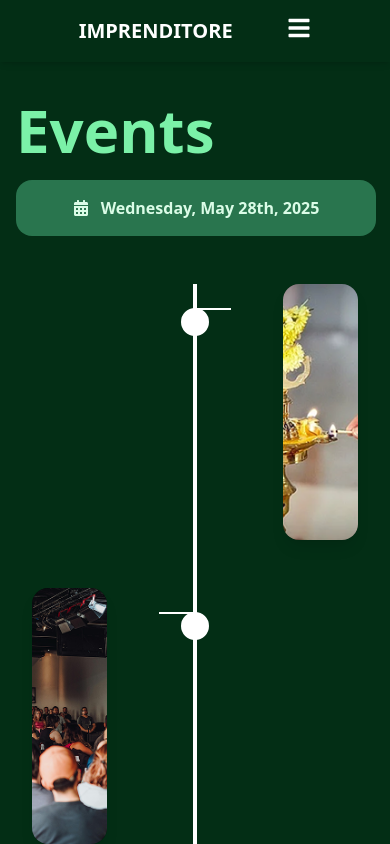
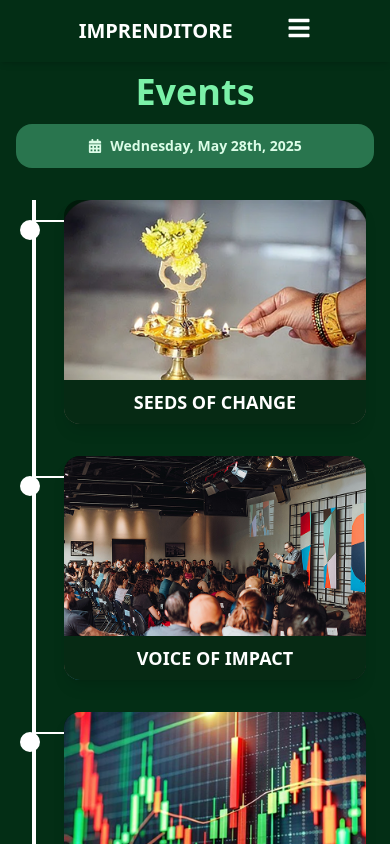
Before and after one commit to TechEcellRGPV/Imprenditore-4.0, a Next.js app: page /events in a window 390 px wide. Shown: the top 844 px of the page. Built offline with nearby package versions, Linux system fonts and the light colour scheme.

Commit message:
Resposive events page

```diff
--- a/src/app/events/page.js
+++ b/src/app/events/page.js
@@ -1,6 +1,8 @@
+"use client";
 import { FaCalendarAlt } from "react-icons/fa";
 import Header from "../../components/header";
 import Footer from "../../components/footer";
+import { useState, useEffect } from "react";
 
 const events = [
   {
@@ -87,23 +89,112 @@ const events = [
 ];
 
 export default function Events() {
+  const [flippedCards, setFlippedCards] = useState({});
+  const [isTouchDevice, setIsTouchDevice] = useState(false);
+
+  // Detect if device is touch-enabled on component mount
+  useEffect(() => {
+    const touchDevice =
+      "ontouchstart" in window || navigator.maxTouchPoints > 0;
+    setIsTouchDevice(touchDevice);
+  }, []);
+
+  const handleCardClick = (index) => {
+    if (isTouchDevice) {
+      setFlippedCards((prev) => ({
+        ...prev,
+        [index]: !prev[index],
+      }));
+    }
+  };
   return (
     <>
       <Header />
       <div className="min-h-screen bg-green-950 text-white px-4 py-10">
-        <div className="max-w-4xl mx-auto mt-15">
-          <div className="text-left mb-12">
-            <h1 className="text-6xl font-bold text-green-300">Events</h1>
+        <div className="max-w-4xl mx-auto mt-8 md:mt-15">
+          <div className="text-center md:text-left mb-8 md:mb-12">
+            <h1 className="text-4xl md:text-6xl font-bold text-green-300">
+              Events
+            </h1>
             <div
-              className="flex items-center justify-center mt-5 h-auto w-90 py-4 rounded-2xl bg-[#29754E]
-          bg-green-30 text-green-100 font-bold"
+              className="flex items-center justify-center mt-3 md:mt-5 h-auto w-full md:w-[25vmax] py-3 md:py-4 px-4 rounded-2xl bg-[#29754E]
+              bg-green-30 text-green-100 font-bold text-sm md:text-base"
             >
-              <FaCalendarAlt className="mr-3" />
+              <FaCalendarAlt className="mr-2 md:mr-3" />
               <span>Wednesday, May 28th, 2025</span>
             </div>
           </div>
 
-          <div className="relative">
+          {/* Mobile Timeline */}
+          <div className="md:hidden relative">
+            <div className="absolute left-4 top-0 bottom-0 w-1 bg-white"></div>
+
+            <div className="space-y-8">
+              {events.map((event, index) => (
+                <div key={index} className="relative pl-12 pr-2">
+                  {/* Timeline dot */}
+                  <div className="absolute left-[14px] transform -translate-x-1/2 w-5 h-5 bg-white rounded-full border-2 border-white z-20 top-5"></div>
+
+                  {/* Horizontal connector line */}
+                  <div className="absolute top-5 left-4 w-8 h-0.5 bg-white"></div>
+
+                  {/* Event card */}
+                  <div
+                    className={`bg-[#001A0A] perspective h-56 px-4 py-3 rounded-2xl shadow-lg text-white
+                    w-full font-sans relative transition-transform duration-700 ${
+                      isTouchDevice ? "cursor-pointer" : ""
+                    }
+                    transform-style preserve-3d ${
+                      !isTouchDevice ? "hover:rotate-y-180" : ""
+                    } ${flippedCards[index] ? "rotate-y-180" : ""}`}
+                    onClick={() => handleCardClick(index)}
+                  >
+                    {/* front */}
+                    <div className="absolute inset-0 w-full h-full text-white flex flex-col items-center justify-center backface-hidden">
+                      <img
+                        src={event.image}
+                        alt={event.title}
+                        className="w-full h-full object-cover rounded-2xl"
+                      />
+                      <div className="absolute bottom-0 w-full bg-[#062A14] bg-opacity-60 p-2 rounded-b-2xl">
+                        <h3 className="text-center font-bold text-lg">
+                          {event.title}
+                        </h3>
+                      </div>
+                    </div>
+
+                    {/* back */}
+                    <div className="absolute inset-0 w-full h-full overflow-auto p-4 rotate-y-180 backface-hidden">
+                      <h2 className="text-base font-bold uppercase text-white tracking-wide underline">
+                        {event.title}
+                      </h2>
+
+                      <p className="uppercase text-green-300 font-semibold text-xs mt-1">
+                        {event.subheading}
+                      </p>
+
+                      <p className="text-green-400 font-medium text-xs mt-2">
+                        {event.tagline}
+                      </p>
+
+                      <p className="text-green-100 text-xs mt-2">
+                        {event.desc}
+                      </p>
+
+                      <p className="mt-2 text-xs font-bold text-white">
+                        {event.time}
+                      </p>
+
+                      <p className="text-green-300 text-xs">{event.venue}</p>
+                    </div>
+                  </div>
+                </div>
+              ))}
+            </div>
+          </div>
+
+          {/* Desktop Timeline */}
+          <div className="hidden md:block relative">
             {/* Vertical center line */}
             <div className="absolute left-1/2 transform -translate-x-1/2 w-1 bg-white h-full z-0"></div>
 
@@ -120,54 +211,66 @@ export default function Events() {
                   >
                     <div
                       className={`w-1/2 relative ${
-                        isLeft ? "pr-22 pl-4" : "pl-22 pr-4"
+                        isLeft ? "pr-16 lg:pr-22 pl-4" : "pl-16 lg:pl-22 pr-4"
                       }`}
                     >
                       {/* Horizontal connector line */}
                       <div
-                        className={`absolute top-6 w-[20%] h-0.5 bg-white ${
+                        className={`absolute top-6 w-12 lg:w-[20%] h-0.5 bg-white ${
                           isLeft ? "right-0" : "left-0"
                         }`}
                       ></div>
 
                       {/* Event box with fixed height/width */}
                       <div
-                        className="bg-[#001A0A] perspective h-64 px-6 py-4 rounded-2xl shadow-lg text-white
-                                    max-w-md font-sans relative w-full transition-transform duration-700
-                                    transform-style preserve-3d hover:rotate-y-180"
+                        className={`bg-[#001A0A] perspective h-56 lg:h-64 px-4 lg:px-6 py-3 lg:py-4 rounded-2xl shadow-lg text-white
+                                    max-w-md font-sans relative w-full transition-transform duration-700 ${
+                                      isTouchDevice ? "cursor-pointer" : ""
+                                    }
+                                    transform-style preserve-3d ${
+                                      !isTouchDevice ? "hover:rotate-y-180" : ""
+                                    } ${
+                          flippedCards[index] ? "rotate-y-180" : ""
+                        }`}
+                        onClick={() => handleCardClick(index)}
                       >
                         {/* front visuals */}
-                        <div className="absolute inset-0 w-full h-full text-white flex items-center justify-center backface-hidden">
+                        <div className="absolute inset-0 w-full h-full text-white flex flex-col items-center justify-center backface-hidden">
                           <img
                             src={event.image}
                             alt={event.title}
                             className="w-full h-full object-cover rounded-2xl"
                           />
+                          <div className="absolute bottom-0 w-full bg-[#062A14] bg-opacity-60 p-2 rounded-b-2xl">
+                            <h3 className="text-center font-bold text-lg">
+                              {event.title}
+                            </h3>
+                          </div>
                         </div>
 
                         {/* back */}
                         <div className="absolute inset-0 w-full h-full overflow-auto p-4 rotate-y-180 backface-hidden">
-                          <h2 className="text-lg font-bold uppercase text-white tracking-wide underline">
+                          <h2 className="text-base lg:text-lg font-bold uppercase text-white tracking-wide underline">
                             {event.title}
                           </h2>
 
-                          <p className="uppercase text-green-300 font-semibold text-sm mt-1">
+                          <p className="uppercase text-green-300 font-semibold text-xs lg:text-sm mt-1">
                             {event.subheading}
                           </p>
 
-                          <p className="text-green-400 font-medium text-sm mt-2">
+                          <p className="text-green-400 font-medium text-xs lg:text-sm mt-2">
                             {event.tagline}
                           </p>
 
-                          <p className="text-green-100 text-sm mt-2">
+                          <p className="text-green-100 text-xs lg:text-sm mt-2">
                             {event.desc}
                           </p>
 
-                          <p className="mt-2 text-sm font-bold text-white">
+                          <p className="mt-2 text-xs lg:text-sm font-bold text-white">
                             {event.time}
                           </p>
 
-                          <p className="text-green-300 text-sm">
+                          <p className="text-green-300 text-xs lg:text-sm">
                             {event.venue}
                           </p>
                         </div>
@@ -175,7 +278,7 @@ export default function Events() {
                     </div>
 
                     {/* Timeline dot */}
-                    <div className="absolute left-1/2 transform -translate-x-1/2 w-7 h-7 bg-white rounded-full border-2 border-white z-20 top-6"></div>
+                    <div className="absolute left-1/2 transform -translate-x-1/2 w-5 lg:w-7 h-5 lg:h-7 bg-white rounded-full border-2 border-white z-20 top-6"></div>
                   </div>
                 );
               })}
--- a/src/app/globals.css
+++ b/src/app/globals.css
@@ -39,3 +39,34 @@ body {
 .rotate-y-180 {
   transform: rotateY(180deg);
 }
+.perspective {
+  perspective: 1000px;
+}
+
+.backface-hidden {
+  backface-visibility: hidden;
+}
+
+.rotate-y-180 {
+  transform: rotateY(180deg);
+}
+
+.transform-style {
+  transform-style: preserve-3d;
+}
+
+@media (hover: none) {
+  /* For devices that don't support hover */
+  .hover\:rotate-y-180:hover {
+    transform: none;
+  }
+
+  /* Alternative for touch devices - add a tap behavior with JavaScript if needed */
+}
+
+/* You might need to add this to ensure proper stacking on mobile */
+@media (max-width: 768px) {
+  .perspective {
+    perspective: 800px;
+  }
+}
```
Also changed, not shown: src/app/register/page.js (+20 -13 lines), 1 other file (tests, documents, lock files or other folders).
